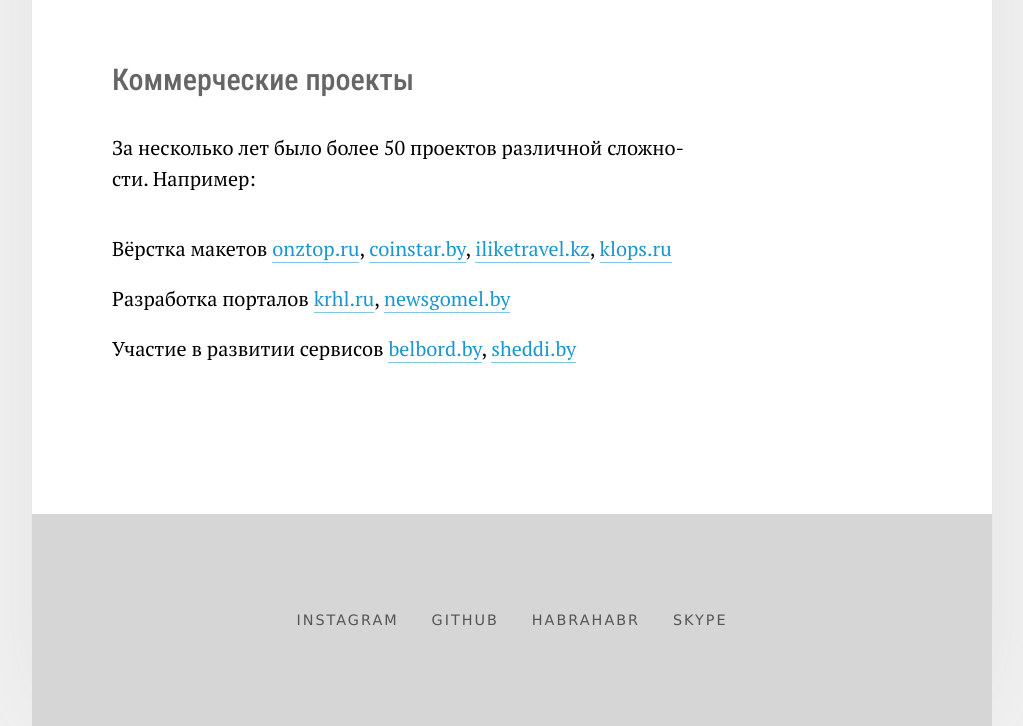
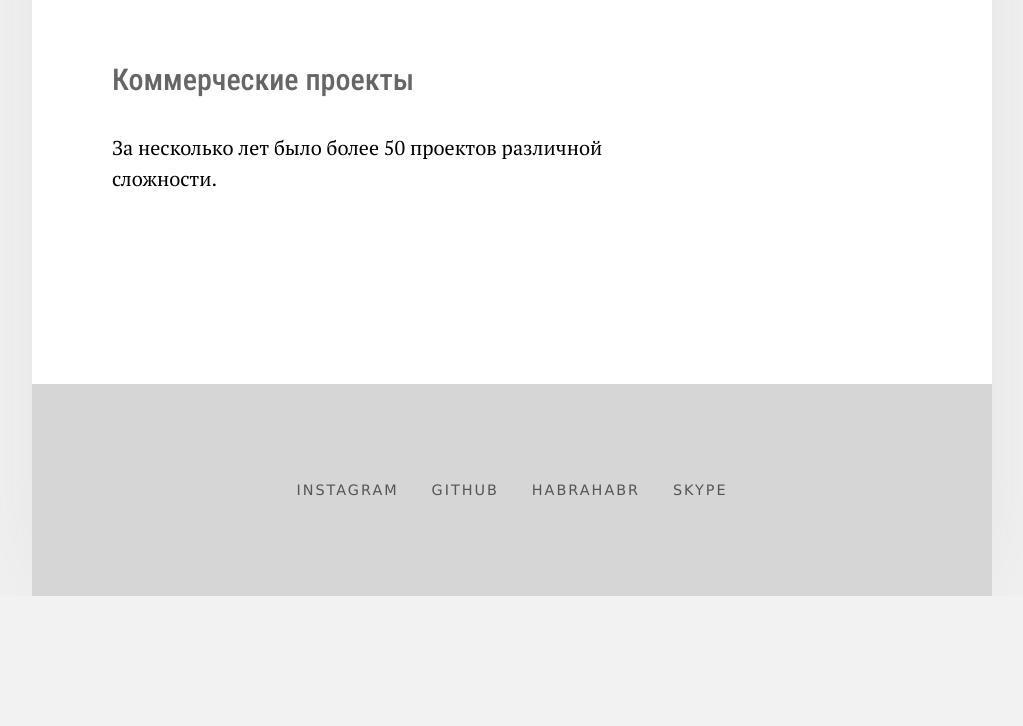
Before and after one commit to denisbalyko/denisbalyko.com, a website: page index.html in a window 1280 px wide. Shown: the part 2672-3398 px from the top of the page, without its empty margins (0-1023 px from the left). After the commit the page ends 3268 px from the top, so only its background shows below. Drawn offline with Linux system fonts and the light colour scheme.

Commit message:
removed proj

```diff
--- a/index.html
+++ b/index.html
@@ -246,33 +246,8 @@
 						<h4>Коммерческие проекты</h4>
 						<div class="portfolio__text portfolio__text_bottomed">
 							<p>
-								За несколько лет было более 50 проектов различной сложности. Например:
+								За несколько лет было более 50 проектов различной сложности.
 							</p>
-						</div>
-						<div class="portfolio__item">
-							<div class="portfolio__title">
-								Вёрстка макетов
-								<a target="_blank" href="http://onztop.ru/">onztop.ru</a>,
-								<a target="_blank" href="http://denisbalyko.com/example/coinstar/">coinstar.by</a>,
-								<a target="_blank" href="https://iliketravel.kz/">iliketravel.kz</a>,
-								<a target="_blank" href="http://denisbalyko.com/example/klops_adv/">klops.ru</a>
-							</div>
-						</div>
-
-						<div class="portfolio__item">
-							<div class="portfolio__title">
-								Разработка порталов
-								<a target="_blank" href="http://krhl.ru/">krhl.ru</a>,
-								<a target="_blank" href="http://newsgomel.by/">newsgomel.by</a>
-							</div>
-						</div>
-
-						<div class="portfolio__item">
-							<div class="portfolio__title">
-								Участие в развитии сервисов
-								<a target="_blank" href="http://belbord.by/">belbord.by</a>,
-								<a target="_blank" href="http://sheddi.by/">sheddi.by</a>
-							</div>
 						</div>
 					</div>
 				</div>
```
Also changed, not shown: production/index.html (+1 -1 lines).
